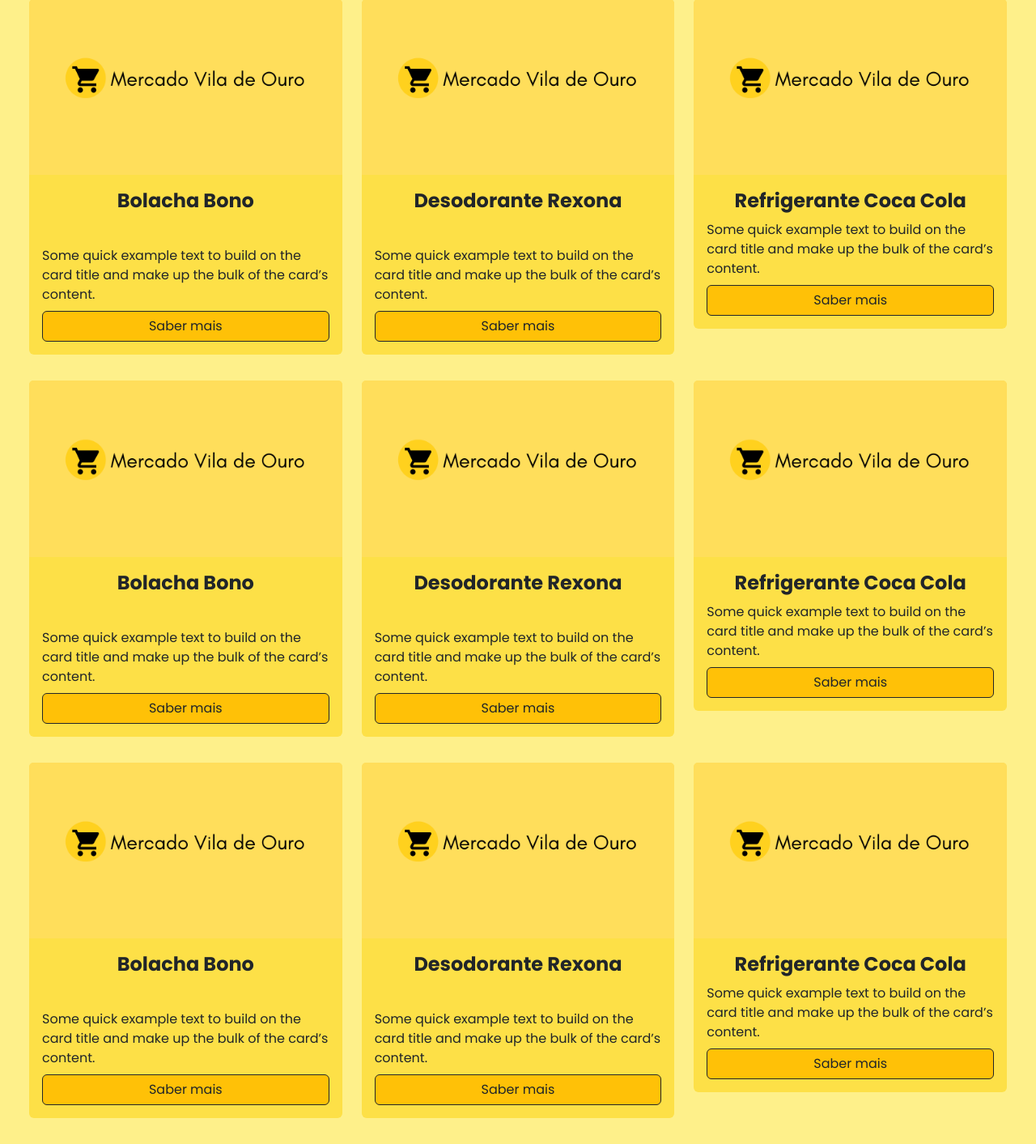
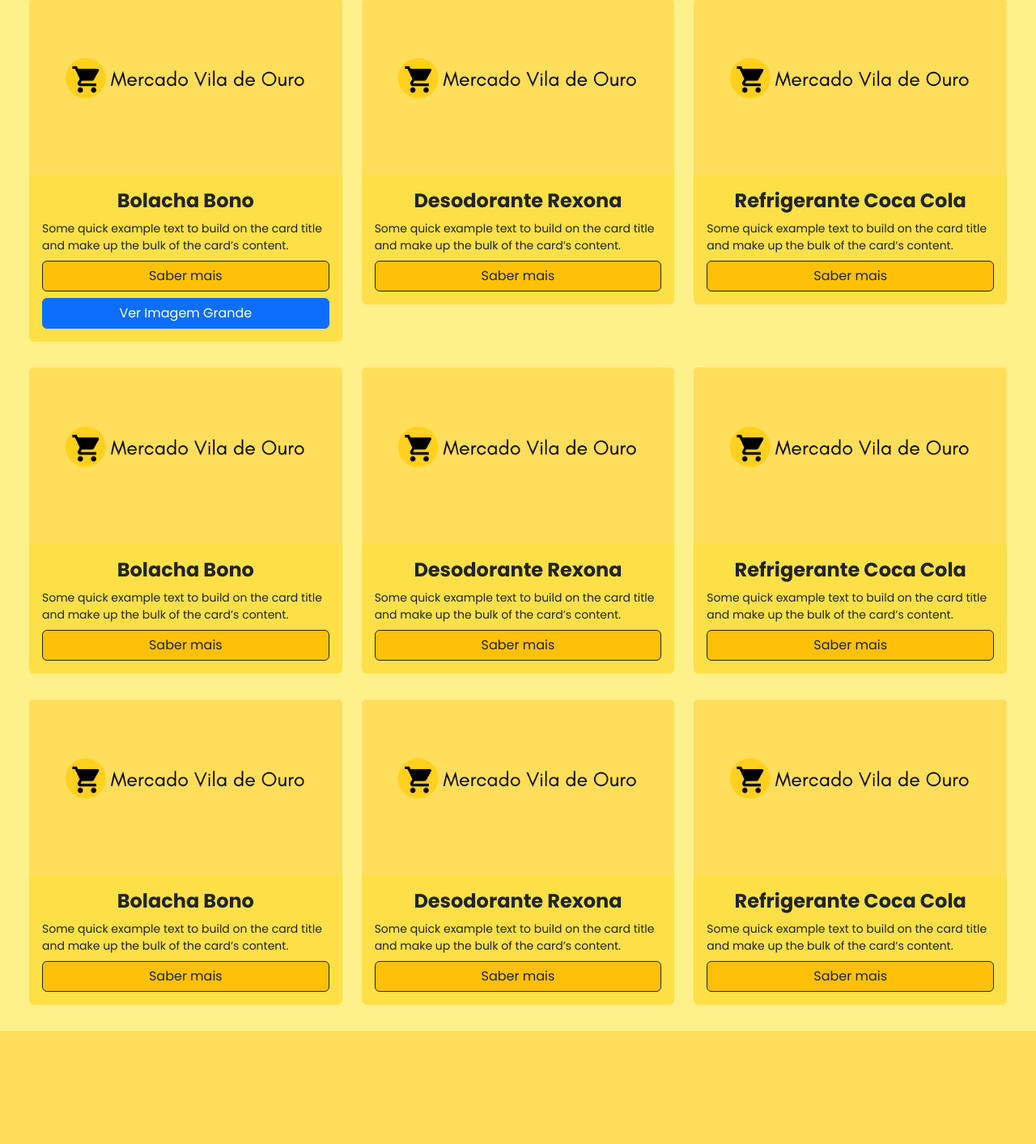
Before and after one commit to eu-pedro-miguel/mercado_vila_ouro, a PHP site: page / in a window 1280 px wide. Shown: the part 431-1844 px from the top of the page at 81% size. After the commit the page ends 1704 px from the top, so only its background shows below. Run offline with PHP 8.4, Linux system fonts and the light colour scheme; some libraries are stand-ins or nearby versions; some web fonts are replaced.

Commit message:
Add files via upload

```diff
--- a/index.php
+++ b/index.php
@@ -67,10 +67,25 @@
             <div class="row my-2 g-4">
                 <div class="col-12 col-sm-6 col-lg-4">
                     <div class="card w-100 bg-yellow-300 border-0 transition transform hover:bg-yellow-400 transition transform hover:scale-105">
+                        <a href="#" onclick="event.preventDefault(); openImageModal('imagem/mercado_vila_ouro.png')">
+                            <img src="imagem/mercado_vila_ouro.png" class="card-img-top" alt="Bolacha Bono">
+                        </a>
+                        <div class="card-body">
+                            <h5 class="card-title text-center text-2xl text-dark fw-bold line-clamp-1">Bolacha Bono</h5>
+                            <p class="card-text text-dark line-clamp-2 small">Some quick example text to build on the card title and make up the bulk of the card’s content.</p>
+                            <a href="#" class="btn btn-warning border-dark text-dark flex justify-center mt-2 hover:underline">Saber mais</a>
+                            <button type="button" class="btn btn-primary w-100 mt-2" onclick="openImageModal('imagem/mercado_vila_ouro.png')">
+                                Ver Imagem Grande
+                            </button>
+                        </div>
+                    </div>
+                </div>
+                <div class="col-12 col-sm-6 col-lg-4">
+                    <div class="card w-100 bg-yellow-300 border-0 transition transform hover:bg-yellow-400 transition transform hover:scale-105">
                         <img src="imagem/mercado_vila_ouro.png" class="card-img-top" alt="...">
                         <div class="card-body">
-                            <h5 class="css-card-titulo card-title text-center text-2xl text-dark fw-bold">Bolacha Bono</h5>
-                            <p class="card-text text-dark">Some quick example text to build on the card title and make up the bulk of the card’s content.</p>
+                            <h5 class="card-title text-center text-2xl text-dark fw-bold line-clamp-1">Desodorante Rexona</h5>
+                            <p class="card-tex text-dark line-clamp-2 small">Some quick example text to build on the card title and make up the bulk of the card’s content.</p>
                             <a href="#" class="btn btn-warning border-dark text-dark flex justify-center mt-2 hover:underline">Saber mais</a>
                         </div>
                     </div>
@@ -79,18 +94,8 @@
                     <div class="card w-100 bg-yellow-300 border-0 transition transform hover:bg-yellow-400 transition transform hover:scale-105">
                         <img src="imagem/mercado_vila_ouro.png" class="card-img-top" alt="...">
                         <div class="card-body">
-                            <h5 class="card-title css-card-titulo text-center text-2xl text-dark fw-bold">Desodorante Rexona</h5>
-                            <p class="card-tex text-dark">Some quick example text to build on the card title and make up the bulk of the card’s content.</p>
-                            <a href="#" class="btn btn-warning border-dark text-dark flex justify-center mt-2 hover:underline">Saber mais</a>
-                        </div>
-                    </div>
-                </div>
-                <div class="col-12 col-sm-6 col-lg-4">
-                    <div class="card w-100 bg-yellow-300 border-0 transition transform hover:bg-yellow-400 transition transform hover:scale-105">
-                        <img src="imagem/mercado_vila_ouro.png" class="card-img-top" alt="...">
-                        <div class="card-body">
-                            <h5 class="card-title text-center text-2xl text-dark fw-bold">Refrigerante Coca Cola</h5>
-                            <p class="card-text text-dark">Some quick example text to build on the card title and make up the bulk of the card’s content.</p>
+                            <h5 class="card-title text-center text-2xl text-dark fw-bold line-clamp-1">Refrigerante Coca Cola</h5>
+                            <p class="card-text text-dark line-clamp-2 small">Some quick example text to build on the card title and make up the bulk of the card’s content.</p>
                             <a href="#" class="btn btn-warning border-dark text-dark flex justify-center mt-2 hover:underline">Saber mais</a>
                         </div>
                     </div>
@@ -103,8 +108,8 @@
                     <div class="card w-100 bg-yellow-300 border-0 transition transform hover:bg-yellow-400 transition transform hover:scale-105">
                         <img src="imagem/mercado_vila_ouro.png" class="card-img-top" alt="...">
                         <div class="card-body">
-                            <h5 class="css-card-titulo card-title text-center text-2xl text-dark fw-bold">Bolacha Bono</h5>
-                            <p class="card-text text-dark">Some quick example text to build on the card title and make up the bulk of the card’s content.</p>
+                            <h5 class="card-title text-center text-2xl text-dark fw-bold line-clamp-1">Bolacha Bono</h5>
+                            <p class="card-text text-dark line-clamp-2 small">Some quick example text to build on the card title and make up the bulk of the card’s content.</p>
                             <a href="#" class="btn btn-warning border-dark text-dark flex justify-center mt-2 hover:underline">Saber mais</a>
                         </div>
                     </div>
@@ -113,8 +118,8 @@
                     <div class="card w-100 bg-yellow-300 border-0 transition transform hover:bg-yellow-400 transition transform hover:scale-105">
                         <img src="imagem/mercado_vila_ouro.png" class="card-img-top" alt="...">
                         <div class="card-body">
-                            <h5 class="card-title css-card-titulo text-center text-2xl text-dark fw-bold">Desodorante Rexona</h5>
-                            <p class="card-tex text-dark">Some quick example text to build on the card title and make up the bulk of the card’s content.</p>
+                            <h5 class="card-title text-center text-2xl text-dark fw-bold line-clamp-1">Desodorante Rexona</h5>
+                            <p class="card-tex text-dark line-clamp-2 small">Some quick example text to build on the card title and make up the bulk of the card’s content.</p>
                             <a href="#" class="btn btn-warning border-dark text-dark flex justify-center mt-2 hover:underline">Saber mais</a>
                         </div>
                     </div>
@@ -123,8 +128,8 @@
                     <div class="card w-100 bg-yellow-300 border-0 transition transform hover:bg-yellow-400 transition transform hover:scale-105">
                         <img src="imagem/mercado_vila_ouro.png" class="card-img-top" alt="...">
                         <div class="card-body">
-                            <h5 class="card-title text-center text-2xl text-dark fw-bold">Refrigerante Coca Cola</h5>
-                            <p class="card-text text-dark">Some quick example text to build on the card title and make up the bulk of the card’s content.</p>
+                            <h5 class="card-title text-center text-2xl text-dark fw-bold line-clamp-1">Refrigerante Coca Cola</h5>
+                            <p class="card-text text-dark line-clamp-2 small">Some quick example text to build on the card title and make up the bulk of the card’s content.</p>
                             <a href="#" class="btn btn-warning border-dark text-dark flex justify-center mt-2 hover:underline">Saber mais</a>
                         </div>
                     </div>
@@ -137,8 +142,8 @@
                     <div class="card w-100 bg-yellow-300 border-0 transition transform hover:bg-yellow-400 transition transform hover:scale-105">
                         <img src="imagem/mercado_vila_ouro.png" class="card-img-top" alt="...">
                         <div class="card-body">
-                            <h5 class="css-card-titulo card-title text-center text-2xl text-dark fw-bold">Bolacha Bono</h5>
-                            <p class="card-text text-dark">Some quick example text to build on the card title and make up the bulk of the card’s content.</p>
+                            <h5 class="card-title text-center text-2xl text-dark fw-bold line-clamp-1">Bolacha Bono</h5>
+                            <p class="card-text text-dark line-clamp-2 small">Some quick example text to build on the card title and make up the bulk of the card’s content.</p>
                             <a href="#" class="btn btn-warning border-dark text-dark flex justify-center mt-2 hover:underline">Saber mais</a>
                         </div>
                     </div>
@@ -147,8 +152,8 @@
                     <div class="card w-100 bg-yellow-300 border-0 transition transform hover:bg-yellow-400 transition transform hover:scale-105">
                         <img src="imagem/mercado_vila_ouro.png" class="card-img-top" alt="...">
                         <div class="card-body">
-                            <h5 class="card-title css-card-titulo text-center text-2xl text-dark fw-bold">Desodorante Rexona</h5>
-                            <p class="card-tex text-dark">Some quick example text to build on the card title and make up the bulk of the card’s content.</p>
+                            <h5 class="card-title text-center text-2xl text-dark fw-bold line-clamp-1">Desodorante Rexona</h5>
+                            <p class="card-tex text-dark line-clamp-2 small">Some quick example text to build on the card title and make up the bulk of the card’s content.</p>
                             <a href="#" class="btn btn-warning border-dark text-dark flex justify-center mt-2 hover:underline">Saber mais</a>
                         </div>
                     </div>
@@ -157,12 +162,26 @@
                     <div class="card w-100 bg-yellow-300 border-0 transition transform hover:bg-yellow-400 transition transform hover:scale-105">
                         <img src="imagem/mercado_vila_ouro.png" class="card-img-top" alt="...">
                         <div class="card-body">
-                            <h5 class="card-title text-center text-2xl text-dark fw-bold">Refrigerante Coca Cola</h5>
-                            <p class="card-text text-dark">Some quick example text to build on the card title and make up the bulk of the card’s content.</p>
+                            <h5 class="card-title text-center text-2xl text-dark fw-bold line-clamp-1">Refrigerante Coca Cola</h5>
+                            <p class="card-text text-dark line-clamp-2 small">Some quick example text to build on the card title and make up the bulk of the card’s content.</p>
                             <a href="#" class="btn btn-warning border-dark text-dark flex justify-center mt-2 hover:underline">Saber mais</a>
                         </div>
                     </div>
                 </div>
+            </div>
+        </div>
+    </div>
+    <div class="modal fade" id="imageModal" tabindex="-1" aria-labelledby="imageModalLabel" aria-hidden="true">
+        <div class="modal-dialog modal-dialog-centered modal-md">
+            <div class="modal-content bg-transparent border-0">
+            <div class="modal-header border-0">
+                <!-- Botão de fechar o modal -->
+                <button type="button" class="btn-close btn-close-white" data-bs-dismiss="modal" aria-label="Close"></button>
+            </div>
+            <div class="modal-body p-0">
+                <!-- A imagem será carregada aqui via JavaScript -->
+                <img src="imagem/mercado_vila_ouro.png" class="img-fluid w-100" id="modalImageSource" alt="Imagem Ampliada">
+            </div>
             </div>
         </div>
     </div>
@@ -188,6 +207,20 @@
         document.documentElement.setAttribute("data-bs-theme", newTheme);
         localStorage.setItem("theme", newTheme);
     }
+
+    function openImageModal(imageSrc) {
+            // 1. Encontra o elemento da imagem dentro do modal pelo ID
+            var modalImage = document.getElementById('modalImageSource');
+
+            // 2. Define o atributo 'src' da imagem com o caminho passado para a função
+            modalImage.src = imageSrc;
+
+            // 3. Cria uma instância do objeto Modal do Bootstrap
+            var imageModal = new bootstrap.Modal(document.getElementById('imageModal'));
+
+            // 4. Abre o modal
+            imageModal.show();
+        }
 </script>
 </body>
 </html>
```
